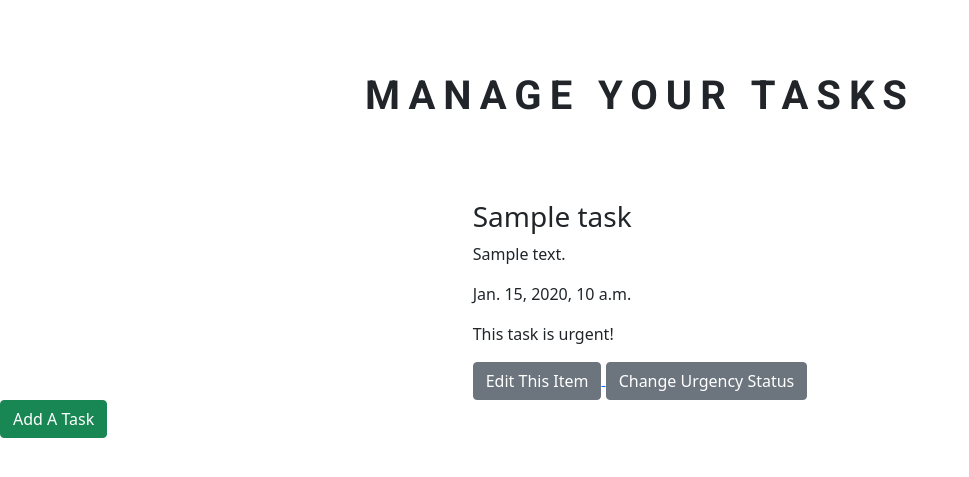
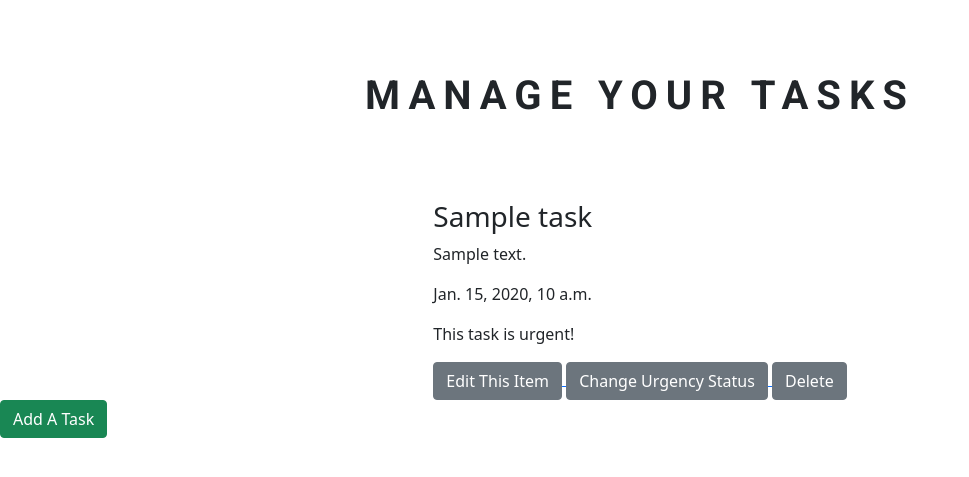
Before and after one commit to GavPri/Task-Manager, a Django app: page / in a window 1280 px wide. Shown: the part 56-533 px from the top of the page, without its empty margins (0-969 px from the left). Run offline with Django 3.2, Linux system fonts and the light colour scheme; tables that the repository leaves empty hold one stand-in row (values such as "Sample post"); some libraries are stand-ins or nearby versions.

Commit message:
add delete functionality

```diff
--- a/task_manager/urls.py
+++ b/task_manager/urls.py
@@ -15,10 +15,12 @@ Including another URLconf
 """
 from django.contrib import admin
 from django.urls import path, include
-from tasks.views import edit_task
+from tasks.views import edit_task, toggle_task, delete_task
 
 urlpatterns = [
     path('admin/', admin.site.urls),
     path('', include('tasks.urls'), name=''),
-    path('edit/<task_id>', edit_task, name='edit')
+    path('edit/<task_id>', edit_task, name='edit'),
+    path('toggle/<task_id>', toggle_task, name='toggle'),
+    path('delete/<task_id>', delete_task, name='delete')
 ]
--- a/tasks/views.py
+++ b/tasks/views.py
@@ -37,3 +37,15 @@ def edit_task(request, task_id):
         'form': form
     }
     return render(request, 'edit-task.html', context)
+
+
+def toggle_task(request, task_id):
+    task = get_object_or_404(Tasks, id=task_id)
+    task.urgency = not task.urgency
+    task.save()
+    return redirect('home')
+
+def delete_task(request, task_id):
+    task = get_object_or_404(Tasks, id=task_id)
+    task.delete()
+    return redirect('home')
--- a/templates/tasks.html
+++ b/templates/tasks.html
@@ -20,6 +20,9 @@
         <a href="/toggle/{{ task.id }}">
             <button class="btn btn-secondary">Change Urgency Status</button>
         </a>
+        <a href="/delete/{{ task.id }}">
+            <button class="btn btn-secondary">Delete</button>
+        </a>
     </div>
     {% else %}
     <div class="task">
```
